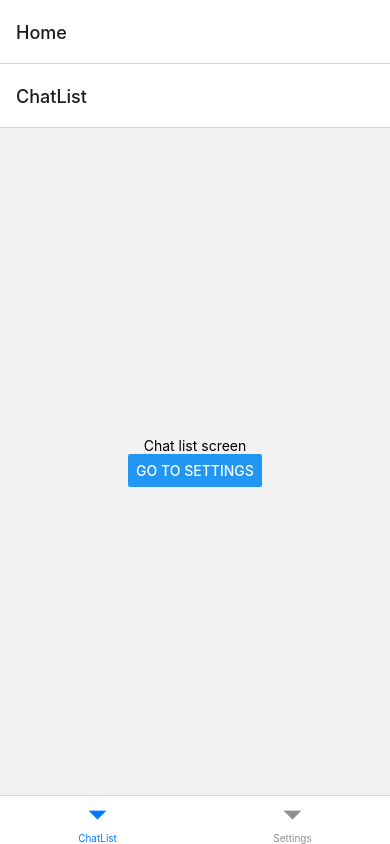
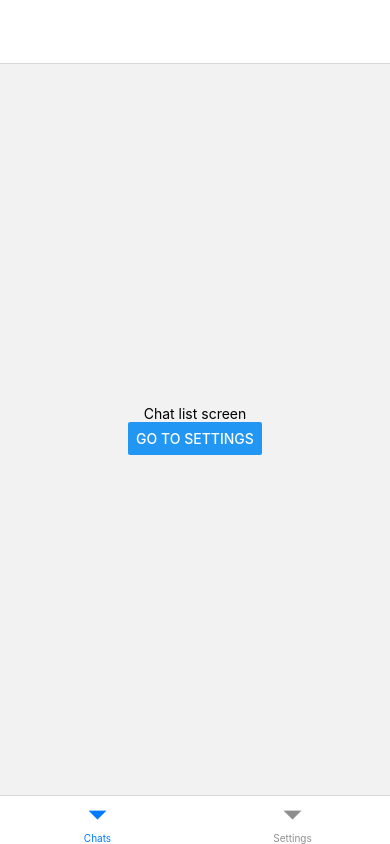
Before and after one commit to thedat123/pbl6-mobile, a React Native app: screen / in a window 390 px wide. Built offline with nearby package versions, Linux system fonts and the light colour scheme.

Commit message:
navigatorTitles

```diff
--- a/App.js
+++ b/App.js
@@ -18,9 +18,14 @@ const Tab = createBottomTabNavigator();
 
 const TabNavigator = () => {
   return (
-    <Tab.Navigator>
-      <Tab.Screen name="ChatList" component={ChatListScreen} />
-      <Tab.Screen name="Settings" component={SettingsScreen} />
+    <Tab.Navigator
+      screenOptions={{ headerTitle: '' }}>
+      <Tab.Screen name="ChatList" component={ChatListScreen} options={{
+        tabBarLabel: 'Chats'
+      }} />
+      <Tab.Screen name="Settings" component={SettingsScreen} options={{
+        tabBarLabel: 'Settings'
+      }}/>
     </Tab.Navigator>
   )
 }
@@ -77,7 +82,7 @@ export default function App() {
         <NavigationContainer>
 
           <Stack.Navigator>
-            <Stack.Screen name="Home" component={TabNavigator} />
+            <Stack.Screen name="Home" component={TabNavigator} options={{ headerShown: false }} />
             <Stack.Screen name="ChatSettings" component={ChatSettingsScreen} options={{
               headerTitle: "Settings",
               headerBackTitle: "Back"
```
